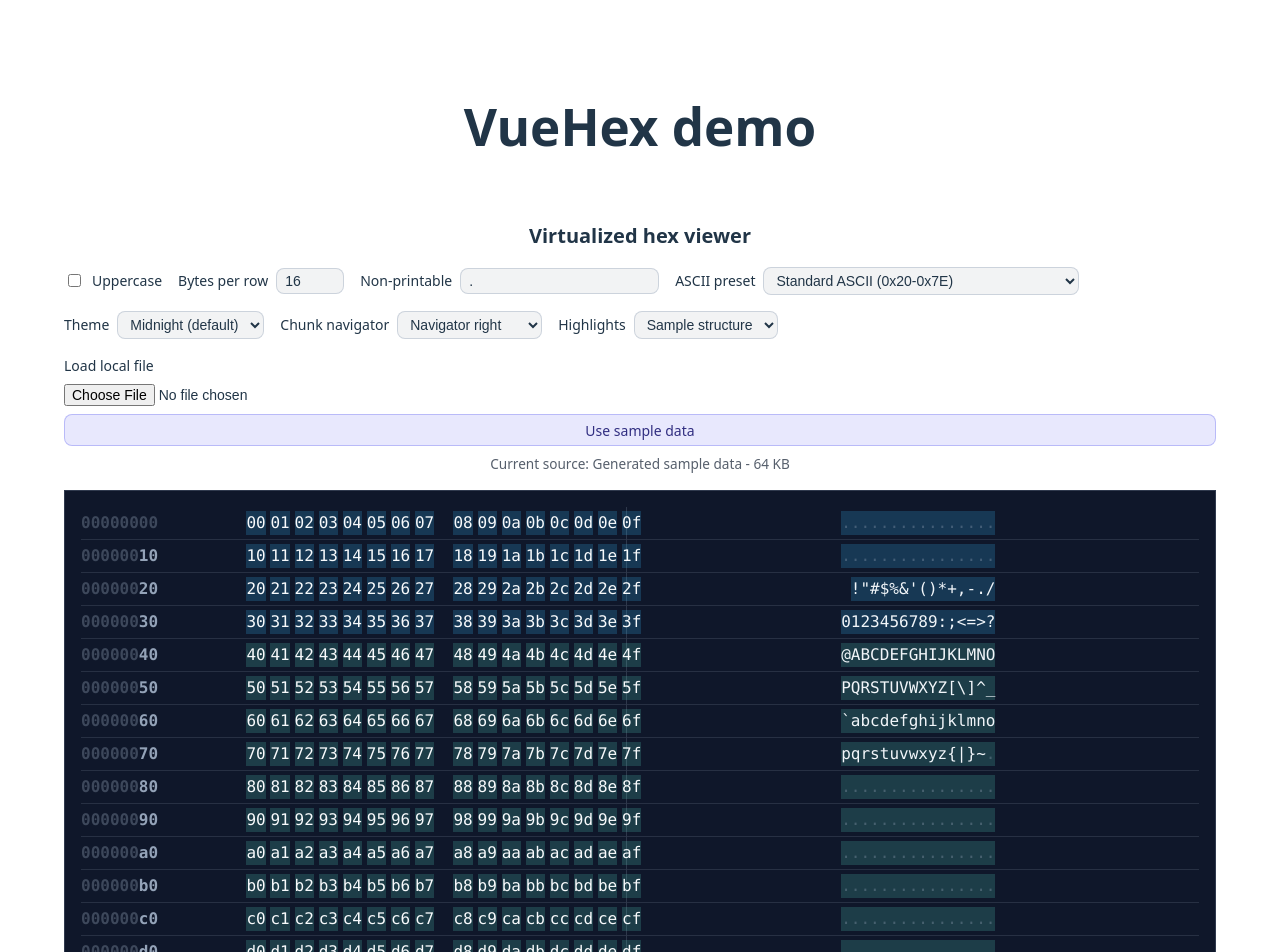
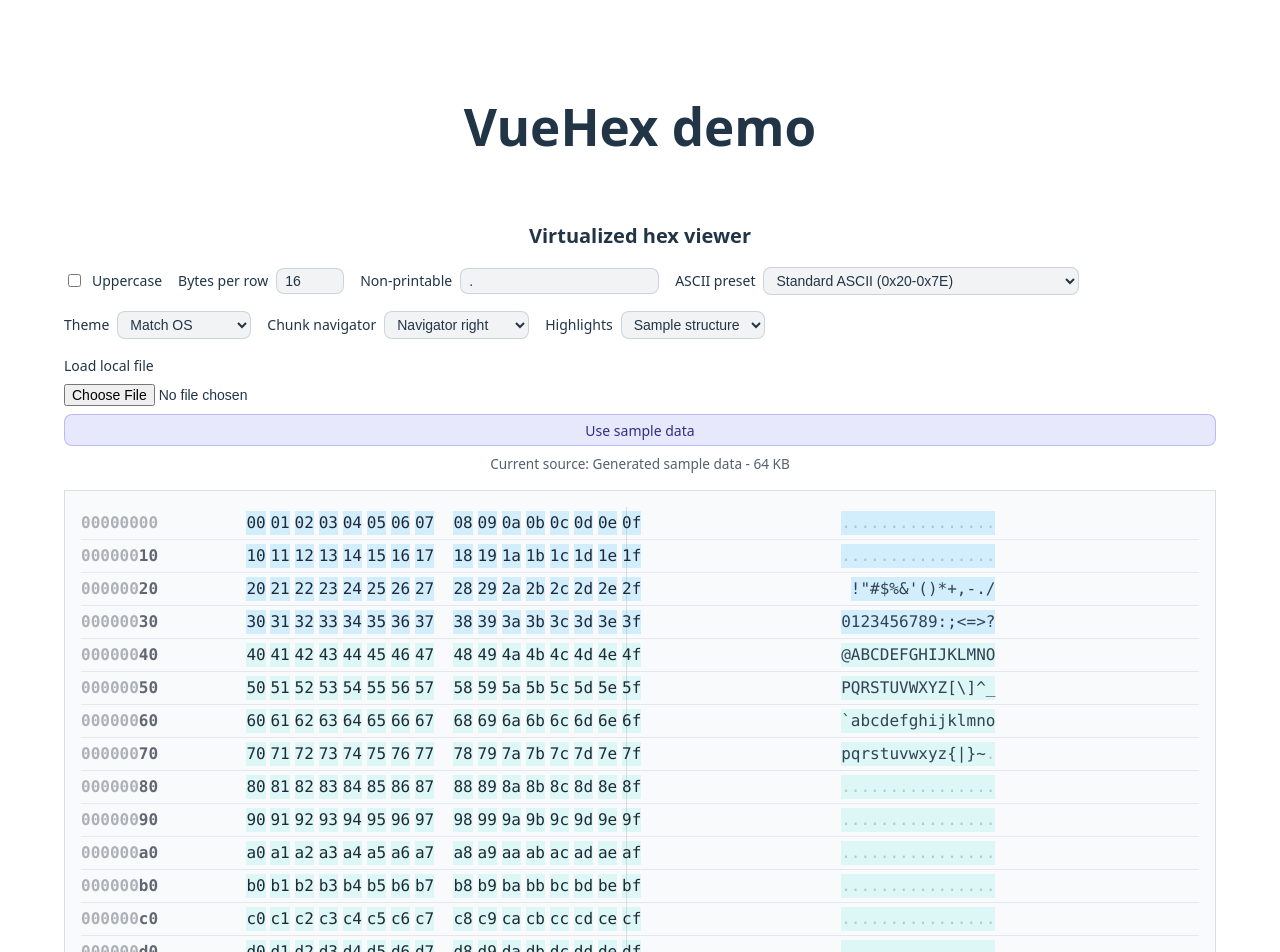
Before and after one commit to vvollers/vuehex, a Vue app: page / in a window 1280 px wide. Shown: the top 952 px of the page. Built offline with nearby package versions, Linux system fonts and the light colour scheme.

Commit message:
wip: renamed themes to dark and light and added autoswitch based on os preference

```diff
--- a/src/App.vue
+++ b/src/App.vue
@@ -101,7 +101,7 @@
           :non-printable-char="nonPrintableChar"
           :is-printable="activeAsciiPreset.isPrintable"
           :render-ascii="activeAsciiPreset.renderAscii"
-          :theme="themeKey"
+		  :theme="viewerTheme"
           :cell-class-for-byte="activeCellClassResolver"
           :show-chunk-navigator="true"
           :chunk-navigator-placement="chunkNavigatorPlacement"
@@ -250,15 +250,20 @@ type AsciiPresetKey = (typeof asciiPresetOptions)[number]["key"];
 const asciiPresetKey = ref<AsciiPresetKey>("standard");
 
 const themeOptions = [
-	{ key: "default", label: "Midnight (default)" },
-	{ key: "light", label: "Cloud Light" },
+	{ key: "auto", label: "Match OS" },
+	{ key: "dark", label: "Dark Mode" },
+	{ key: "light", label: "Light Mode" },
 	{ key: "terminal", label: "Terminal Green" },
 	{ key: "sunset", label: "Sunset Glow" },
 ] as const;
 
 type ThemeKey = (typeof themeOptions)[number]["key"];
 
-const themeKey = ref<ThemeKey>("default");
+const themeKey = ref<ThemeKey>("auto");
+
+const viewerTheme = computed(() =>
+	themeKey.value === "auto" ? null : themeKey.value,
+);
 
 const highlightOptions = [
 	{ key: "structure", label: "Sample structure" },
--- a/src/assets/vuehex.css
+++ b/src/assets/vuehex.css
@@ -287,8 +287,8 @@
 	visibility: hidden;
 }
 
-/* Default theme */
-.vuehex-theme-default {
+/* Dark theme */
+.vuehex-theme-dark {
 	--vuehex-background: #0f172a;
 	--vuehex-foreground: #e2e8f0;
 	--vuehex-border-color: rgba(148, 163, 184, 0.25);
@@ -321,6 +321,57 @@
 	color: rgba(100, 116, 139, 0.35);
 }
 
+/* OS-aware theme */
+.vuehex-theme-auto {
+	--vuehex-background: #0f172a;
+	--vuehex-foreground: #e2e8f0;
+	--vuehex-border-color: rgba(148, 163, 184, 0.25);
+	--vuehex-offset-color: #94a3b8;
+	--vuehex-offset-leading-opacity: 0.35;
+	--vuehex-row-divider: rgba(148, 163, 184, 0.18);
+	--vuehex-byte-color: #f8fafc;
+	--vuehex-ascii-color: #f1f5f9;
+	--vuehex-ascii-non-printable-color: rgba(148, 163, 184, 0.35);
+	--vuehex-ascii-column-border: rgba(148, 163, 184, 0.24);
+	--vuehex-mid-column-gutter: 1.5ch;
+}
+
+@media (prefers-color-scheme: light) {
+	.vuehex-theme-auto {
+		--vuehex-background: #f8fafc;
+		--vuehex-foreground: #0f172a;
+		--vuehex-border-color: rgba(15, 23, 42, 0.12);
+		--vuehex-offset-color: rgba(15, 23, 42, 0.65);
+		--vuehex-offset-leading-opacity: 0.5;
+		--vuehex-row-divider: rgba(15, 23, 42, 0.08);
+		--vuehex-byte-color: #1f2937;
+		--vuehex-ascii-color: #334155;
+		--vuehex-ascii-non-printable-color: rgba(100, 116, 139, 0.5);
+		--vuehex-ascii-column-border: rgba(148, 163, 184, 0.35);
+		--vuehex-mid-column-gutter: 1.5ch;
+	}
+
+	.vuehex-theme-auto [class~="vuehex-ascii-char--non-printable"] {
+		color: rgba(100, 116, 139, 0.35);
+	}
+}
+
+@media (prefers-color-scheme: dark) {
+	.vuehex-theme-auto {
+		--vuehex-background: #0f172a;
+		--vuehex-foreground: #e2e8f0;
+		--vuehex-border-color: rgba(148, 163, 184, 0.25);
+		--vuehex-offset-color: #94a3b8;
+		--vuehex-offset-leading-opacity: 0.35;
+		--vuehex-row-divider: rgba(148, 163, 184, 0.18);
+		--vuehex-byte-color: #f8fafc;
+		--vuehex-ascii-color: #f1f5f9;
+		--vuehex-ascii-non-printable-color: rgba(148, 163, 184, 0.35);
+		--vuehex-ascii-column-border: rgba(148, 163, 184, 0.24);
+		--vuehex-mid-column-gutter: 1.5ch;
+	}
+}
+
 /* Terminal theme */
 .vuehex-theme-terminal {
 	--vuehex-background: #050505;
--- a/src/components/VueHex.vue
+++ b/src/components/VueHex.vue
@@ -135,7 +135,6 @@ const props = withDefaults(defineProps<VueHexProps>(), {
 	overscan: 2,
 	isPrintable: DEFAULT_PRINTABLE_CHECK,
 	renderAscii: DEFAULT_ASCII_RENDERER,
-	theme: "default",
 	showChunkNavigator: false,
 	chunkNavigatorPlacement: "right",
 });
@@ -230,12 +229,39 @@ const viewportRows = computed(() => {
 const overscanRows = computed(() => Math.max(0, Math.trunc(props.overscan)));
 
 /** Normalized theme key derived from the consumer-specified string. */
-const themeKey = computed(() => normalizeThemeKey(props.theme));
+const themeKey = computed(() => {
+	const normalized = normalizeThemeKey(props.theme);
+	if (!normalized) {
+		return null;
+	}
+
+	if (
+		[
+			"default",
+			"deep-space",
+			"deep_space",
+			"deepspace",
+			"dark-mode",
+			"darkmode",
+		].includes(normalized)
+	) {
+		return "dark";
+	}
+
+	if (["light", "daylight", "light-mode", "lightmode"].includes(normalized)) {
+		return "light";
+	}
+
+	return normalized;
+});
 /** Classes applied to the scroll container, including theme modifiers. */
 const containerClass = computed(() => {
 	const classes = ["vuehex"];
-	if (themeKey.value) {
-		classes.push(`vuehex-theme-${themeKey.value}`);
+	const normalized = themeKey.value;
+	if (!normalized || normalized === "auto") {
+		classes.push("vuehex-theme-auto");
+	} else {
+		classes.push(`vuehex-theme-${normalized}`);
 	}
 	return classes;
 });
```
Also changed, not shown: src/stories/VueHex.docs.mdx (+7 -3 lines), 2 other files (tests, documents, lock files or other folders).
